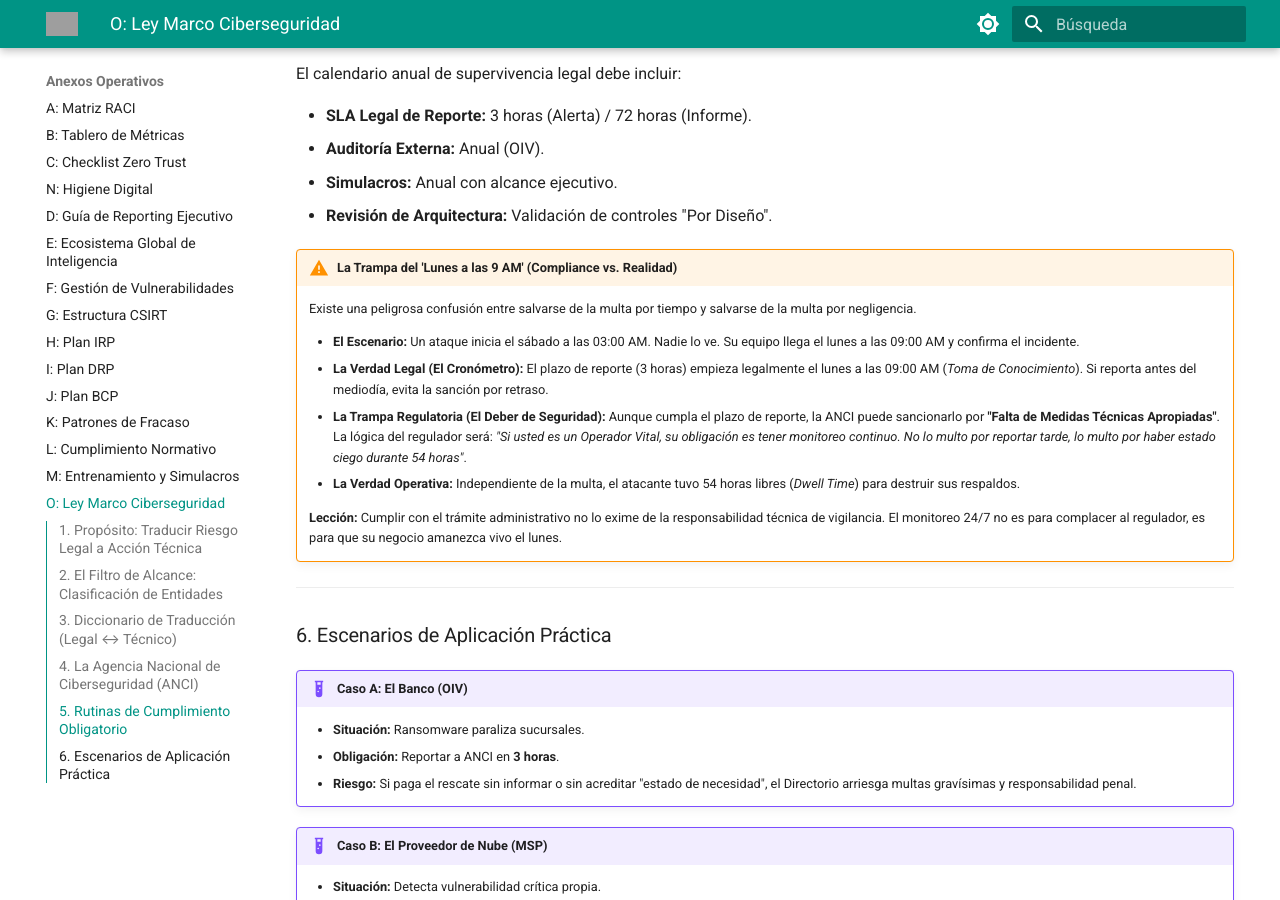
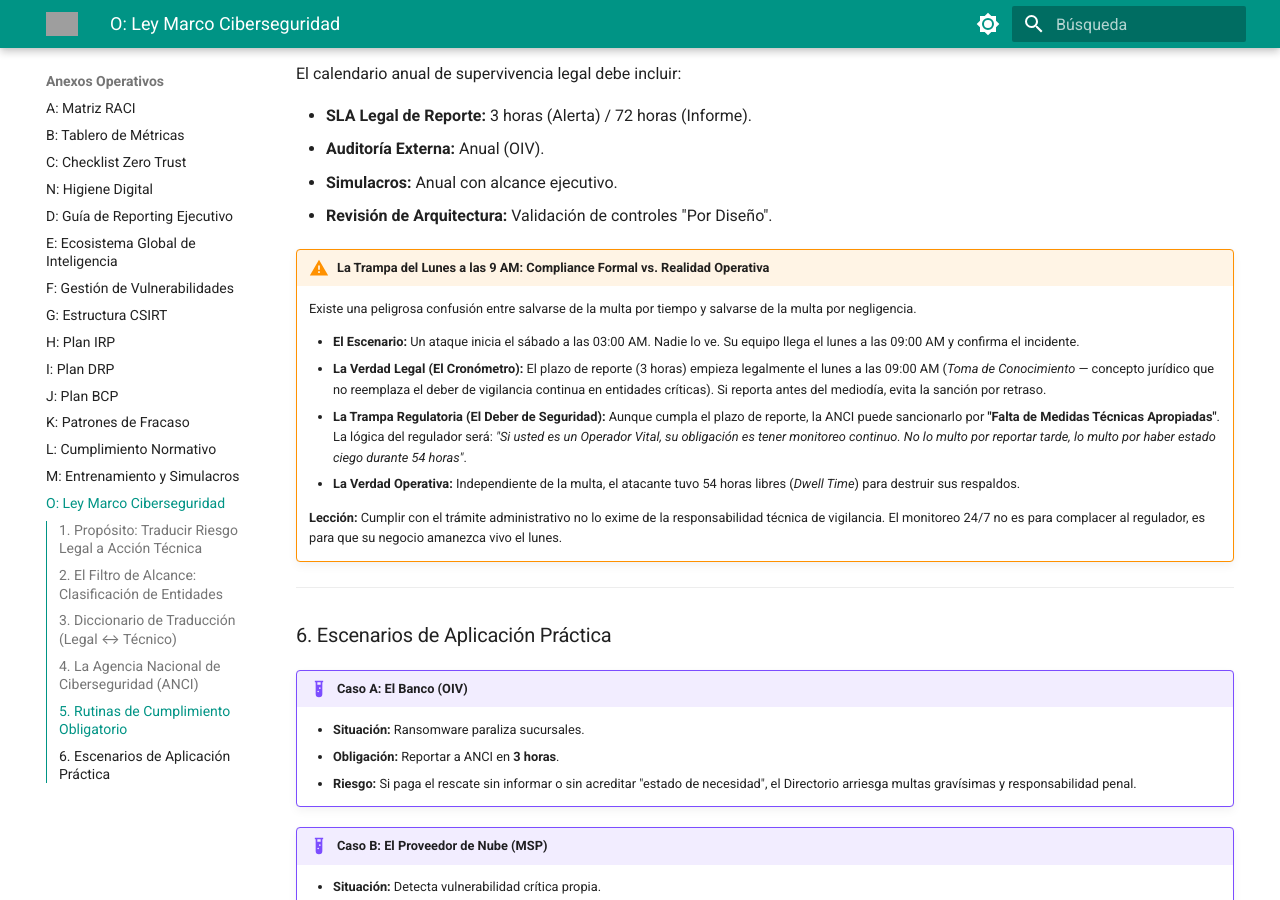
Before and after one commit to jccarvajal/ciberseguridad-grc, an MkDocs documentation site: the page built from docs/anexos/O-Ley-Marco.md, in a window 1280 px wide and 900 px high, scrolled down 2149 px. Built offline with MkDocs 1.6.1 and Material for MkDocs 9.7.7, drawn with Linux system fonts in a browser that asks for light colours; grey boxes are pictures that could not be loaded.

Commit message:
Update O-Ley-Marco.md

```diff
--- a/docs/anexos/O-Ley-Marco.md
+++ b/docs/anexos/O-Ley-Marco.md
@@ -74,11 +74,11 @@ El calendario anual de supervivencia legal debe incluir:
 * **Simulacros:** Anual con alcance ejecutivo.
 * **Revisión de Arquitectura:** Validación de controles "Por Diseño".
 
-!!! warning "La Trampa del 'Lunes a las 9 AM' (Compliance vs. Realidad)"
+!!! warning "La Trampa del Lunes a las 9 AM: Compliance Formal vs. Realidad Operativa"
     Existe una peligrosa confusión entre salvarse de la multa por tiempo y salvarse de la multa por negligencia.
 
     * **El Escenario:** Un ataque inicia el sábado a las 03:00 AM. Nadie lo ve. Su equipo llega el lunes a las 09:00 AM y confirma el incidente.
-    * **La Verdad Legal (El Cronómetro):** El plazo de reporte (3 horas) empieza legalmente el lunes a las 09:00 AM (*Toma de Conocimiento*). Si reporta antes del mediodía, evita la sanción por retraso.
+    * **La Verdad Legal (El Cronómetro):** El plazo de reporte (3 horas) empieza legalmente el lunes a las 09:00 AM (*Toma de Conocimiento* — concepto jurídico que no reemplaza el deber de vigilancia continua en entidades críticas). Si reporta antes del mediodía, evita la sanción por retraso.
     * **La Trampa Regulatoria (El Deber de Seguridad):** Aunque cumpla el plazo de reporte, la ANCI puede sancionarlo por **"Falta de Medidas Técnicas Apropiadas"**. La lógica del regulador será: *"Si usted es un Operador Vital, su obligación es tener monitoreo continuo. No lo multo por reportar tarde, lo multo por haber estado ciego durante 54 horas"*.
     * **La Verdad Operativa:** Independiente de la multa, el atacante tuvo 54 horas libres (*Dwell Time*) para destruir sus respaldos.
 
```
